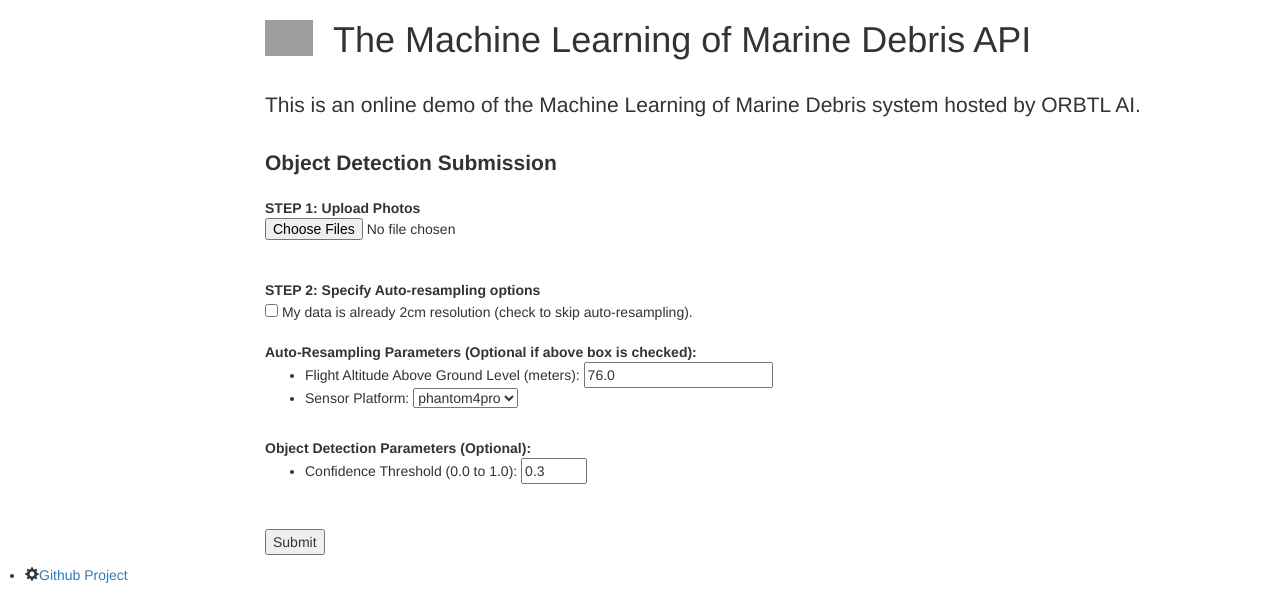
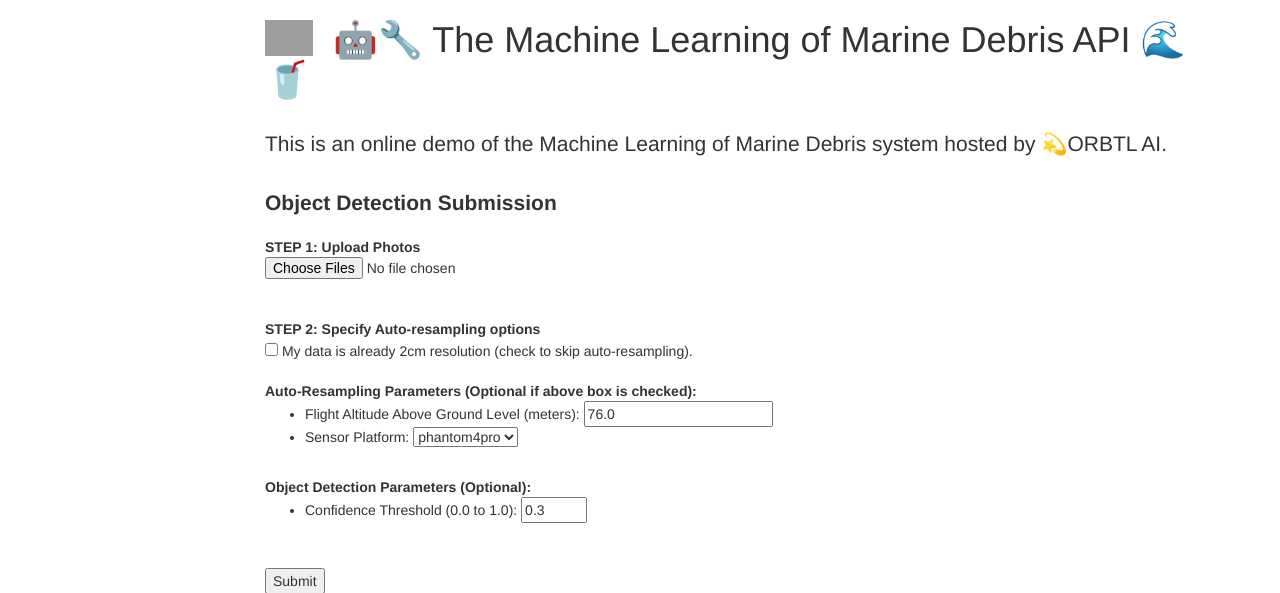
Before and after one commit to orbtl-ai/ml-md-api, a FastAPI app: page / in a window 1280 px wide. Shown: the top 593 px of the page. Run offline with FastAPI, Linux system fonts and the light colour scheme; parts of the project's set-up code (start-up, migrations or seed data) failed here and were passed over; some libraries are stand-ins or nearby versions; grey boxes are pictures that could not be loaded.

```diff
--- a/templates/home/index.html
+++ b/templates/home/index.html
@@ -4,12 +4,12 @@
 
     <img src="/static/img/cloud.png" style="float: left; max-width: 48px; margin-right: 20px;" alt="">
 
-    <h1><span class="font-semi-bold">The Machine Learning of Marine Debris API</span></h1>
+    <h1><span class="font-semi-bold">🤖🔧 The Machine Learning of Marine Debris API 🌊🥤</span></h1>
 
     <div style="clear:both;"></div>
     <br>
     <p class="lead">
-        This is an online demo of the Machine Learning of Marine Debris system hosted by ORBTL AI.<br>
+        This is an online demo of the Machine Learning of Marine Debris system hosted by 💫ORBTL AI.<br>
         <br>
         <strong>Object Detection Submission</strong>
 
```
Also changed, not shown: 1 other file.
